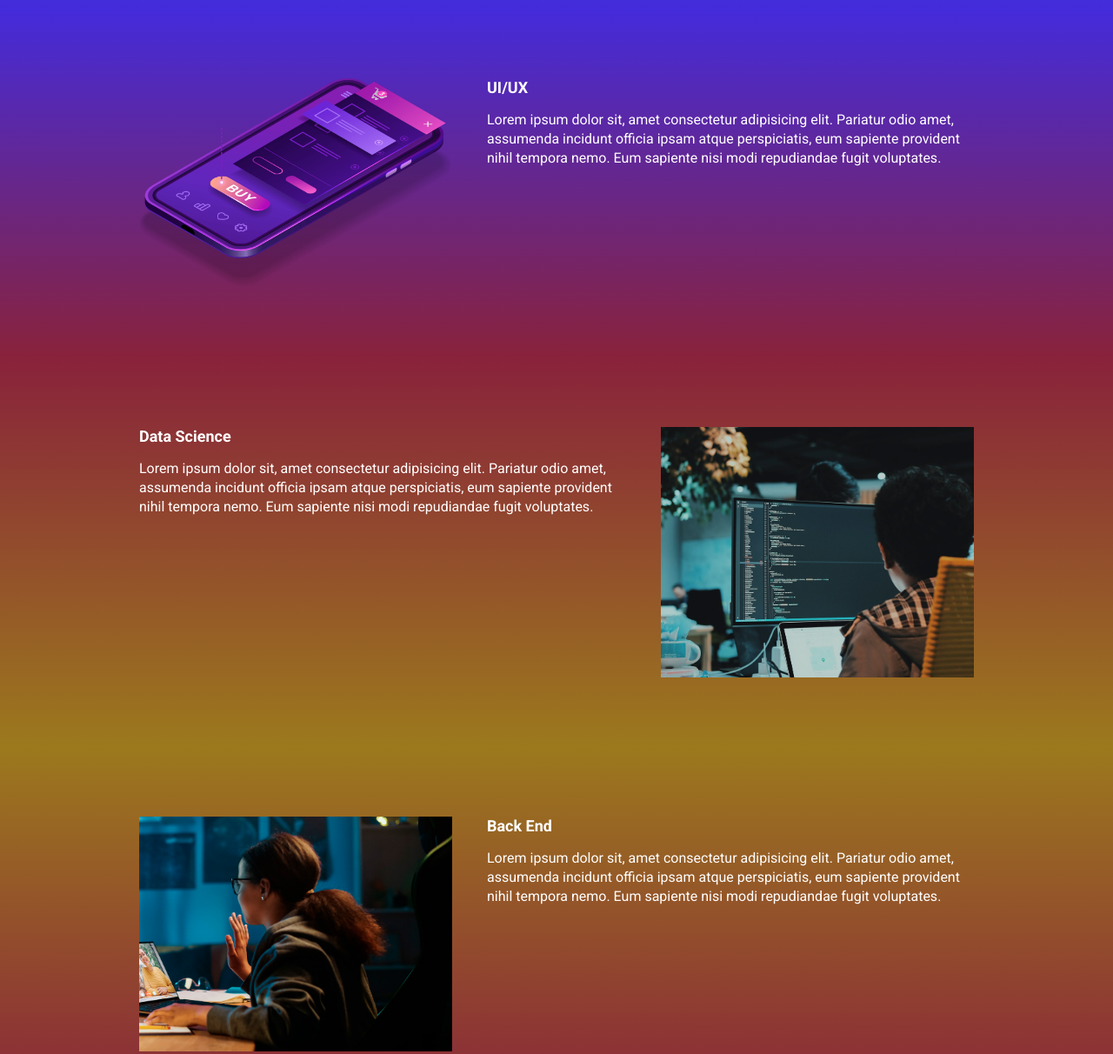
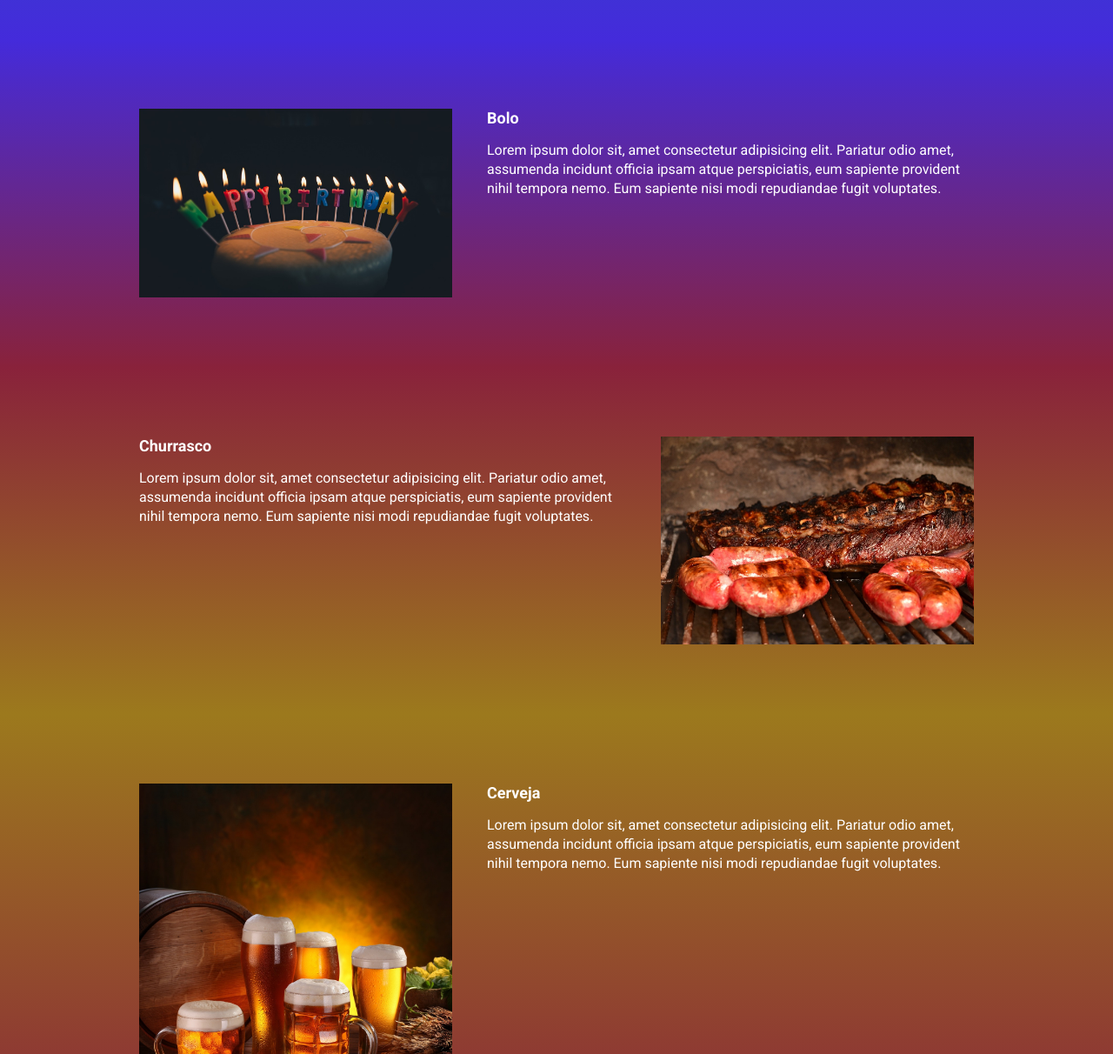
Before and after one commit to LauricoAbreu/ebac_tech_talks, a website built with Parcel: page src/index.html in a window 1280 px wide. Shown: the part 980-2192 px from the top of the page at 87% size. Built offline with nearby package versions, Linux system fonts and the light colour scheme.

Commit message:
aniversario

```diff
--- a/src/index.html
+++ b/src/index.html
@@ -16,7 +16,7 @@
     <div class="container">
         <img class="hero__logo" src="./images/ebac_logo.svg" alt="EBAC">
         <p class="hero__text">
-            O maior evento de tecnologia do Brasil começa em <span id="contador"></span>
+            Contagem para o grande dia - <span id="contador"></span>
         </p>
         <div class="infos-bar">
             <ul class="infos-bar__infos">
@@ -43,45 +43,45 @@
 <section class="event event--frontend">
     <div class="container" data-aos="fade-right">
         <div class="event__details">
-            <h2 class="event__details__title">Front-end</h2>
+            <h2 class="event__details__title">Festa</h2>
             <p class="event__details__description">
                 Lorem ipsum dolor sit, amet consectetur adipisicing elit. Pariatur odio amet, assumenda incidunt officia ipsam atque perspiciatis, eum sapiente provident nihil tempora nemo. Eum sapiente nisi modi repudiandae fugit voluptates.
             </p>
         </div>
-        <img class="event__image" src="./images/frontend.png" alt="Front-end">
+        <img class="event__image" src="./images/balao.webp" alt="balao">
     </div>
 </section>
 <section class="event event--ux-ui event--image-left">
     <div class="container" data-aos="fade-left">
         <div class="event__details">
-            <h2 class="event__details__title">UI/UX</h2>
+            <h2 class="event__details__title">Bolo</h2>
             <p class="event__details__description">
                 Lorem ipsum dolor sit, amet consectetur adipisicing elit. Pariatur odio amet, assumenda incidunt officia ipsam atque perspiciatis, eum sapiente provident nihil tempora nemo. Eum sapiente nisi modi repudiandae fugit voluptates.
             </p>
         </div>
-        <img class="event__image" src="./images/ui-ux.png" alt="UI/UX">
+        <img class="event__image" src="./images/bolo.jpg" alt="bolo">
     </div>
 </section>
 <section class="event event--data-science">
     <div class="container" data-aos="fade-right">
         <div class="event__details">
-            <h2 class="event__details__title">Data Science</h2>
+            <h2 class="event__details__title">Churrasco</h2>
             <p class="event__details__description">
                 Lorem ipsum dolor sit, amet consectetur adipisicing elit. Pariatur odio amet, assumenda incidunt officia ipsam atque perspiciatis, eum sapiente provident nihil tempora nemo. Eum sapiente nisi modi repudiandae fugit voluptates.
             </p>
         </div>
-        <img class="event__image" src="./images/data.png" alt="Data Science">
+        <img class="event__image" src="./images/churrasco.jpg" alt="churrasco">
     </div>
 </section>
 <section class="event event--backend event--image-left">
     <div class="container" data-aos="fade-left">
         <div class="event__details">
-            <h2 class="event__details__title">Back End</h2>
+            <h2 class="event__details__title">Cerveja</h2>
             <p class="event__details__description">
                 Lorem ipsum dolor sit, amet consectetur adipisicing elit. Pariatur odio amet, assumenda incidunt officia ipsam atque perspiciatis, eum sapiente provident nihil tempora nemo. Eum sapiente nisi modi repudiandae fugit voluptates.
             </p>
         </div>
-        <img class="event__image" src="./images/backend.png" alt="Back End">
+        <img class="event__image" src="./images/cerveja.jpg" alt="cerveja">
     </div>
 </section>
 
--- a/src/scripts/main.js
+++ b/src/scripts/main.js
@@ -1,6 +1,6 @@
 AOS.init();
 
-const dataDoEvento = new Date("Mar 12, 2025 19:00:00");
+const dataDoEvento = new Date("Feb 20, 2025 19:00:00");
 const timeStampDoEvento = dataDoEvento.getTime();
 
 const contaAsHoras = setInterval(function() {
```
Also changed, not shown: src/images/balao.webp (added), src/images/bolo.jpg (added), src/images/cerveja.jpg (added), src/images/churrasco.jpg (added).
